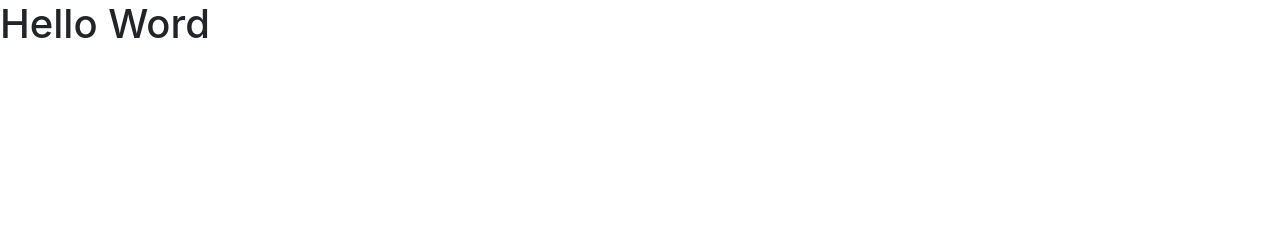
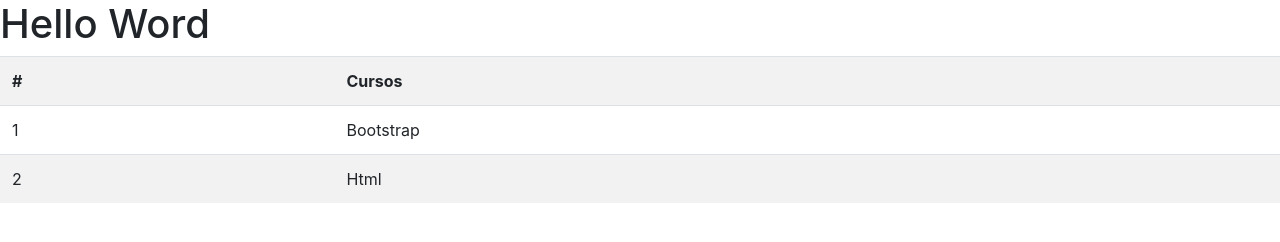
Before and after one commit to BrunoDalmasso/Bootstrap, a plain HTML site: page Hello_Word/index.html in a window 1280 px wide. Drawn offline with Linux system fonts and the light colour scheme.

Commit message:
Criacao de um arquivo index simples exemplifi
Criacao de um arquivo index simples exemplificando como "chamar" o bootstrap, e utilização em um table.

```diff
--- a/Hello_Word/index.html
+++ b/Hello_Word/index.html
@@ -12,5 +12,28 @@
 
     <body>
         <h1>Hello Word</h1>
+
+        <!-- class = table: é usado para dar um estilo para o table, table-hover: é usado para quando se passar o mouse na linha muda de cor, table-striped: muda a cor das linhas linha sim linha não -->
+        <table class="table table-hover table-striped">
+            <tr>
+                <th>#</th>
+                <th>Cursos</th>
+            </tr>
+
+            <tr>
+                <td>1</td>
+                <td>Bootstrap</td>
+            </tr>
+
+            <tr>
+                <td>2</td>
+                <td>Html</td>
+            </tr>
+        </table>
+
+        <footer>
+            <script src="public/js/jquery.js"></script>
+            <script src="public/js/bootstrap.bundle.min.js"></script>
+        </footer>
     </body>
 </html>
```
